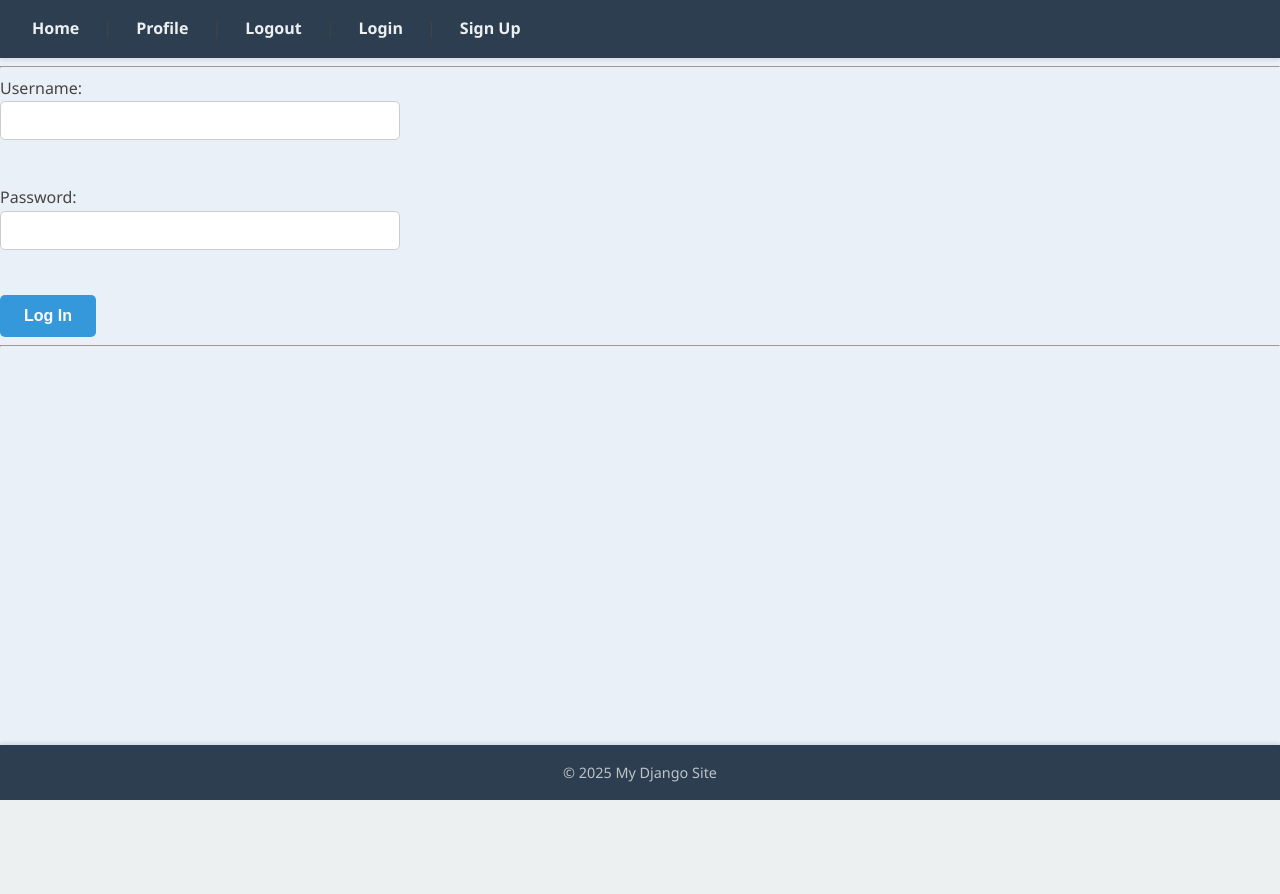
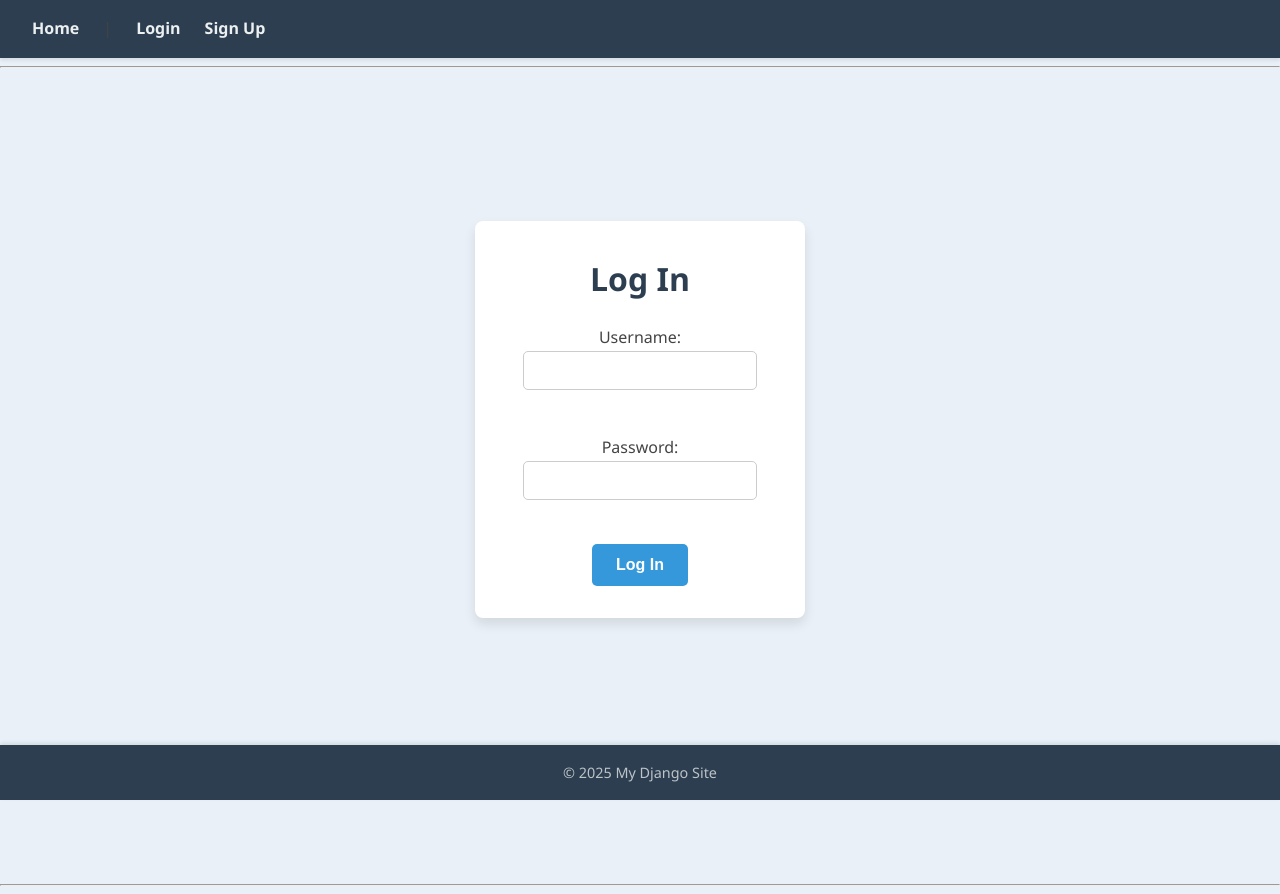
Before and after one commit to TomassSaulite/ToDoApp, a Django app: page /hello/login/ in a window 1280 px wide. Before the commit the page ends 800 px from the top, so only its background shows below. Run offline with Django 4.2, Linux system fonts and the light colour scheme.

Commit message:
fix to the base file, content centered

```diff
--- a/hello/static/hello/css/styles.css
+++ b/hello/static/hello/css/styles.css
@@ -1,4 +1,3 @@
-/* Reset some default styles */
 * {
     box-sizing: border-box;
 }
@@ -101,6 +100,20 @@ p.error {
     max-width: 400px;
 }
 
+.centered {
+    display: flex;
+    flex-direction: column;
+    justify-content: center;
+    align-items: center;
+    height: 100vh;        /* Full height of viewport */
+    text-align: center;
+    padding-bottom: 4rem;
+}
+
+
+
+
+
 @media (max-width: 600px) {
     main {
         margin: 1rem;
--- a/hello/templates/hello/base.html
+++ b/hello/templates/hello/base.html
@@ -8,17 +8,23 @@
 <body>
     <nav>
         <a href="/hello/">Home</a> |
-        <a href="/hello/profile/">Profile</a> |
-        <a href="/hello/logout/">Logout</a> |
-        <a href="/hello/login/">Login</a> |
+        {% if user.is_authenticated %}
+        <a href="/hello/profile/">Profile</a>
+        <a href="/hello/logout/">Logout</a>
+        {% else %}
+        <a href="/hello/login/">Login</a>
         <a href="/hello/signup/">Sign Up</a>
+        {% endif %}
     </nav>
 
     <hr>
 
-    <div>
-        {% block content %}
-        {% endblock %}
+    <div class = "centered">
+        <main>
+            {% block content %}
+            {% endblock %}
+        </main>
+
     </div>
 
     <hr>
--- a/hello/templates/hello/hello.html
+++ b/hello/templates/hello/hello.html
@@ -1,7 +1,3 @@
-
-
-
-
 {% extends "hello/base.html" %}
 
 {% block title %}Hello Template{% endblock %}
--- a/hello/templates/hello/login.html
+++ b/hello/templates/hello/login.html
@@ -3,6 +3,8 @@
 {% block title %}Login{% endblock %}
 
 {% block content %}
+<h1>Log In</h1>
+
 {% if messages %}
     <ul>
         {% for message in messages %}
```
